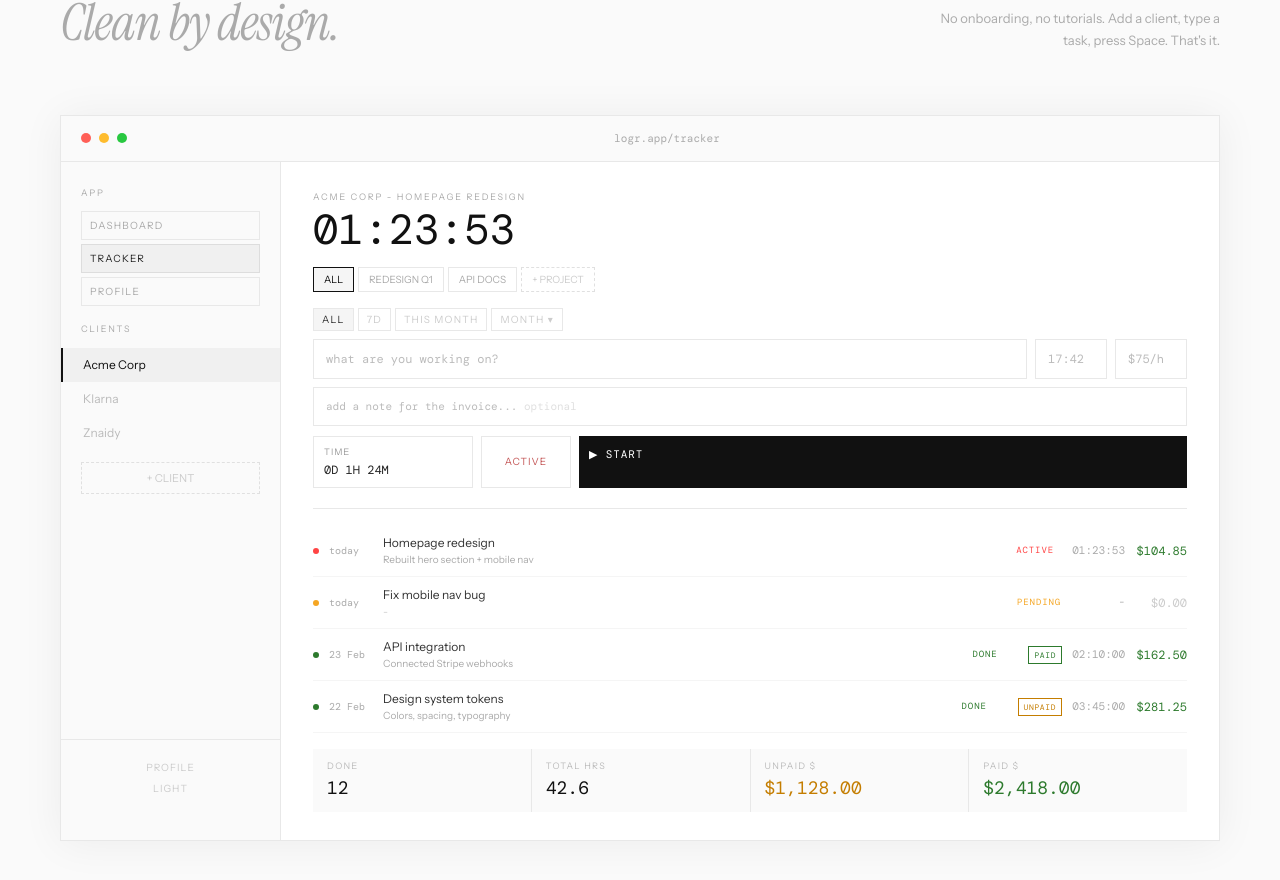
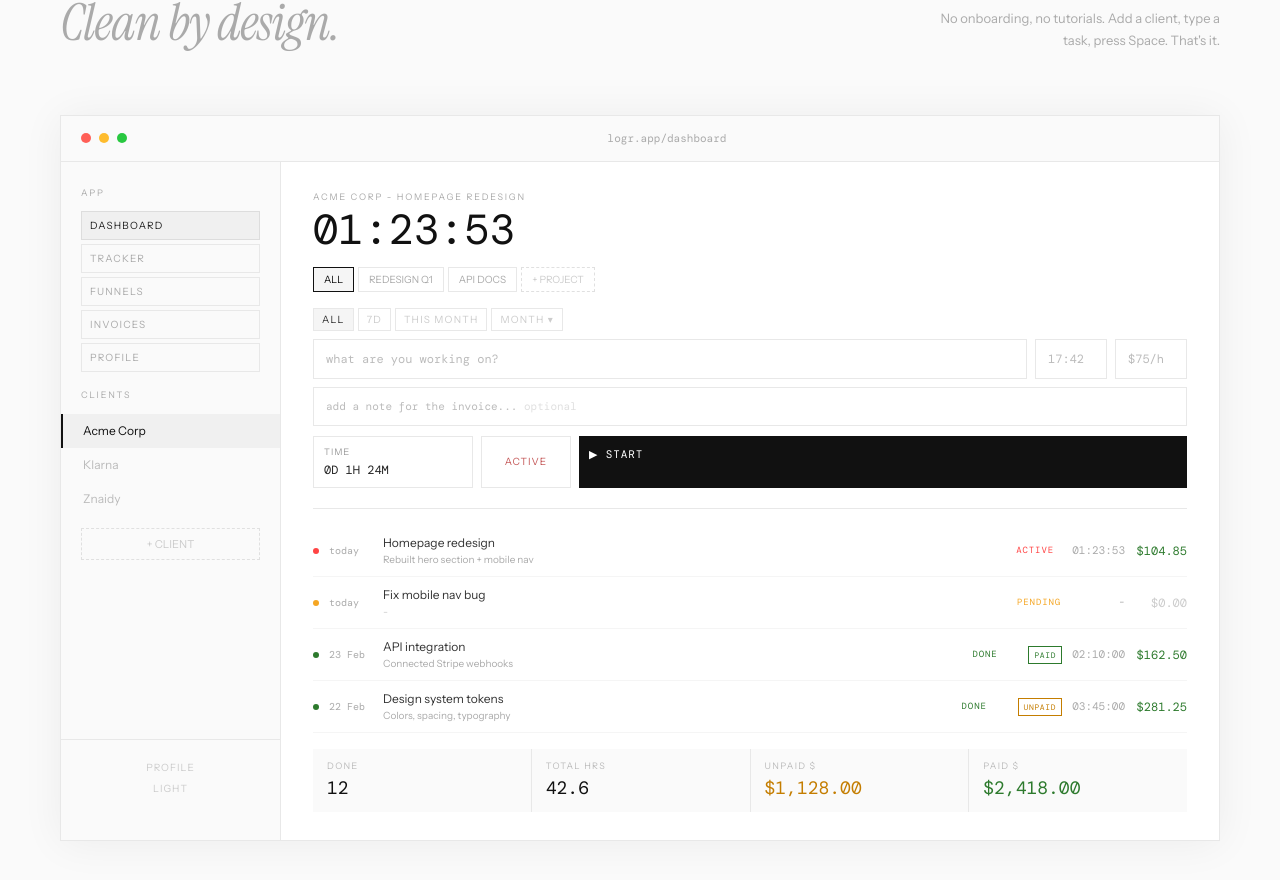
Before and after one commit to zerox9dev/logr, a Next.js app: page / in a window 1280 px wide. Shown: the part 1270-2150 px from the top of the page. Built offline with nearby package versions, Linux system fonts and the light colour scheme.

Commit message:
Update README overview and routes

```diff
--- a/components/landing/LandingPage.tsx
+++ b/components/landing/LandingPage.tsx
@@ -393,7 +393,7 @@ export default function LandingPage() {
           <a href="#preview">{c.nav.preview}</a>
           <a href="#features">{c.nav.features}</a>
           <a href="#pricing">{c.nav.pricing}</a>
-          <Link href="/tracker" className="nav-cta">
+          <Link href="/dashboard" className="nav-cta">
             {c.nav.tryFree}
           </Link>
         </div>
@@ -411,7 +411,7 @@ export default function LandingPage() {
           </h1>
           <p className="hero-sub">{c.hero.sub}</p>
           <div className="hero-btns">
-            <Link href="/tracker" className="btn-solid">
+            <Link href="/dashboard" className="btn-solid">
               {c.hero.start}
             </Link>
             <a href="#preview" className="btn-ghost">
@@ -507,15 +507,17 @@ export default function LandingPage() {
             <div className="mock-dot" style={{ background: "#ff5f57" }} />
             <div className="mock-dot" style={{ background: "#febc2e" }} />
             <div className="mock-dot" style={{ background: "#28c840" }} />
-            <div className="mock-url">logr.app/tracker</div>
+            <div className="mock-url">logr.app/dashboard</div>
           </div>
 
           <div className="mock-inner">
             <div className="mock-sidebar">
               <div className="mock-sidebar-label">APP</div>
               <div className="mock-app-nav">
-                <div className="mock-app-btn">DASHBOARD</div>
-                <div className="mock-app-btn active">TRACKER</div>
+                <div className="mock-app-btn active">DASHBOARD</div>
+                <div className="mock-app-btn">TRACKER</div>
+                <div className="mock-app-btn">FUNNELS</div>
+                <div className="mock-app-btn">INVOICES</div>
                 <div className="mock-app-btn">PROFILE</div>
               </div>
 
@@ -720,7 +722,7 @@ export default function LandingPage() {
               <div className="p-feat">{c.pricing.cloudSync}</div>
               <div className="p-feat">{c.pricing.multiDevice}</div>
             </div>
-            <Link href="/tracker" className="p-btn p-btn-outline">
+            <Link href="/dashboard" className="p-btn p-btn-outline">
               {c.pricing.getStarted}
             </Link>
           </div>
@@ -751,7 +753,7 @@ export default function LandingPage() {
           <em>{c.cta.title2}</em>
         </h2>
         <div className="reveal" style={{ display: "flex", gap: 20, alignItems: "center", justifyContent: "center" }}>
-          <Link href="/tracker" className="btn-solid">
+          <Link href="/dashboard" className="btn-solid">
             {c.cta.tryFree}
           </Link>
           <a href="#preview" className="btn-ghost">
@@ -764,7 +766,7 @@ export default function LandingPage() {
         <div className="f-logo">Logr</div>
         <div className="f-copy">{c.footer.copy}</div>
         <div className="f-links">
-          <Link href="/tracker">{c.footer.app}</Link>
+          <Link href="/dashboard">{c.footer.app}</Link>
           <a href="#pricing">{c.footer.pricing}</a>
           <a href="#">{c.footer.privacy}</a>
         </div>
--- a/components/logr/ui/LeadCard.jsx
+++ b/components/logr/ui/LeadCard.jsx
@@ -11,7 +11,7 @@ const STAGE_COLORS = {
   rejected: "#dc2626",
 };
 
-export default function LeadCard({ lead, theme, onEdit, onDelete }) {
+export default function LeadCard({ lead, theme, onEdit, onDelete, showEstimatedValue = true }) {
   const { attributes, listeners, setNodeRef, transform, isDragging } = useDraggable({
     id: lead.id,
     data: { lead },
@@ -66,7 +66,7 @@ export default function LeadCard({ lead, theme, onEdit, onDelete }) {
         </div>
       </div>
 
-      {lead.estimated_value != null && (
+      {showEstimatedValue && lead.estimated_value != null && (
         <div style={{ marginTop: 8, fontSize: 12, color: STAGE_COLORS[lead.stage] || theme.muted }}>
           {formatMoney(lead.estimated_value, lead.currency || "USD")}
         </div>
--- a/components/logr/ui/LeadModal.jsx
+++ b/components/logr/ui/LeadModal.jsx
@@ -9,6 +9,7 @@ export default function LeadModal({
   defaultStage,
   stageOrder = DEFAULT_STAGES,
   stageLabels,
+  allowEstimatedValue = true,
   onSave,
   onClose,
 }) {
@@ -51,7 +52,7 @@ export default function LeadModal({
       website: website.trim() || null,
       country: country.trim() || null,
       stage_id: stageId || stageOrder[0] || null,
-      estimated_value: Number.isFinite(parsed) && parsed > 0 ? parsed : null,
+      estimated_value: allowEstimatedValue && Number.isFinite(parsed) && parsed > 0 ? parsed : null,
       currency,
       source: source.trim() || null,
       tags,
@@ -148,6 +149,8 @@ export default function LeadModal({
               ))}
             </select>
           </div>
+          {allowEstimatedValue ? (
+            <>
               <div>
                 <label style={labelStyle}>{t("pipeline.estimatedValue")}</label>
                 <input
@@ -171,6 +174,8 @@ export default function LeadModal({
                   ))}
                 </select>
               </div>
+            </>
+          ) : null}
           <div>
             <label style={labelStyle}>{t("crm.email")}</label>
             <input style={inputStyle} type="email" value={email} onChange={(e) => setEmail(e.target.value)} />
--- a/components/logr/ui/Pipeline.jsx
+++ b/components/logr/ui/Pipeline.jsx
@@ -47,6 +47,7 @@ function FunnelGraph({ theme, leads, stages, stageLabels, totalLabel, finalLabel
   });
 
   const maxCount = stageData.reduce((max, item) => Math.max(max, item.count), 0) || 1;
+  const totalItemsCount = leads.length;
   const firstStageCount = stageData[0]?.count || 0;
   const successCount = successStageId
     ? (stageData.find((item) => item.stage.id === successStageId)?.count || 0)
@@ -63,7 +64,7 @@ function FunnelGraph({ theme, leads, stages, stageLabels, totalLabel, finalLabel
         <div style={{ display: "flex", gap: 12, flexWrap: "wrap" }}>
           <div>
             <div style={{ fontSize: 9, color: theme.muted, letterSpacing: "0.12em" }}>{totalLabel}</div>
-            <div style={{ fontSize: 16, color: theme.text }}>{firstStageCount}</div>
+            <div style={{ fontSize: 16, color: theme.text }}>{totalItemsCount}</div>
           </div>
           <div>
             <div style={{ fontSize: 9, color: theme.muted, letterSpacing: "0.12em" }}>{finalLabel}</div>
@@ -157,6 +158,8 @@ export default function Pipeline({
   const finalLabel = activeFunnel
     ? t(`pipeline.finalConversionByType.${activeFunnel.type}`)
     : t("pipeline.finalConversion");
+  const showCardValue = true;
+  const showColumnValue = activeFunnel?.type !== "jobseeker";
   const successStageId = useMemo(() => {
     if (!activeFunnel || stages.length === 0) return null;
     if (activeFunnel.type === "jobseeker") {
@@ -471,6 +474,7 @@ export default function Pipeline({
             defaultStage={modal.defaultStage}
             stageOrder={stages.map((stage) => stage.id)}
             stageLabels={stageLabels}
+            allowEstimatedValue={showCardValue}
             onSave={handleSave}
             onClose={() => setModal(null)}
           />
@@ -526,6 +530,8 @@ export default function Pipeline({
               theme={theme}
               onEdit={(lead) => setModal({ lead })}
               onDelete={handleDelete}
+              showColumnValue={showColumnValue}
+              showCardValue={showCardValue}
             />
           ))}
         </div>
@@ -537,6 +543,7 @@ export default function Pipeline({
               theme={theme}
               onEdit={() => {}}
               onDelete={() => {}}
+              showEstimatedValue={showCardValue}
             />
           ) : null}
         </DragOverlay>
@@ -549,6 +556,7 @@ export default function Pipeline({
           defaultStage={modal.defaultStage}
           stageOrder={stages.map((stage) => stage.id)}
           stageLabels={stageLabels}
+          allowEstimatedValue={showCardValue}
           onSave={handleSave}
           onClose={() => setModal(null)}
         />
--- a/components/logr/ui/PipelineColumn.jsx
+++ b/components/logr/ui/PipelineColumn.jsx
@@ -3,7 +3,16 @@ import { useTranslation } from "react-i18next";
 import LeadCard from "./LeadCard";
 import { formatMoney } from "../lib/utils";
 
-export default function PipelineColumn({ stage, stageLabel, leads, theme, onEdit, onDelete }) {
+export default function PipelineColumn({
+  stage,
+  stageLabel,
+  leads,
+  theme,
+  onEdit,
+  onDelete,
+  showColumnValue = true,
+  showCardValue = true,
+}) {
   const { t } = useTranslation();
   const { setNodeRef, isOver } = useDroppable({ id: stage });
 
@@ -28,7 +37,7 @@ export default function PipelineColumn({ stage, stageLabel, leads, theme, onEdit
           <span style={{ fontSize: 11, color: theme.muted }}>
             {leads.length} {t("pipeline.cards")}
           </span>
-          {columnValue > 0 && (
+          {showColumnValue && columnValue > 0 && (
             <span style={{ fontSize: 11, color: theme.text }}>
               {formatMoney(columnValue, leads[0]?.currency || "USD")}
             </span>
@@ -51,7 +60,14 @@ export default function PipelineColumn({ stage, stageLabel, leads, theme, onEdit
         }}
       >
         {leads.map((lead) => (
-          <LeadCard key={lead.id} lead={lead} theme={theme} onEdit={onEdit} onDelete={onDelete} />
+          <LeadCard
+            key={lead.id}
+            lead={lead}
+            theme={theme}
+            onEdit={onEdit}
+            onDelete={onDelete}
+            showEstimatedValue={showCardValue}
+          />
         ))}
         {leads.length === 0 && (
           <div style={{ fontSize: 10, color: theme.muted, textAlign: "center", padding: "20px 0" }}>
```
Also changed, not shown: 1 other file (tests, documents, lock files or other folders). Lines whose indentation alone changed are shown as unchanged.
